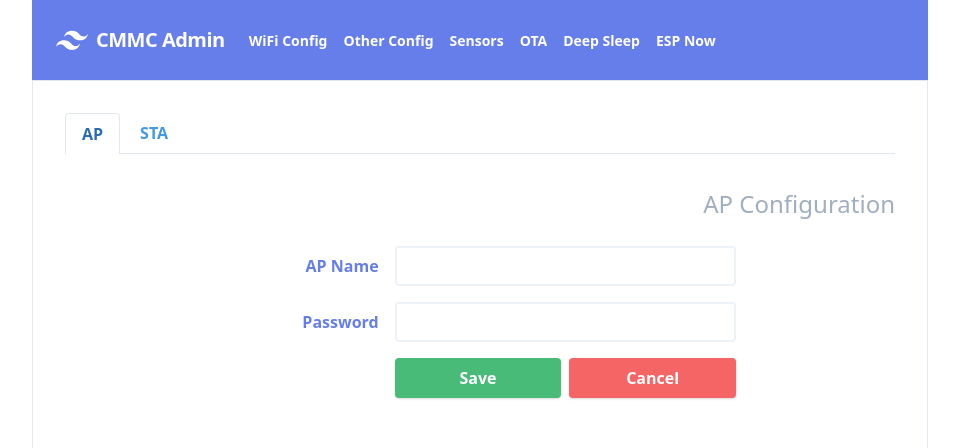
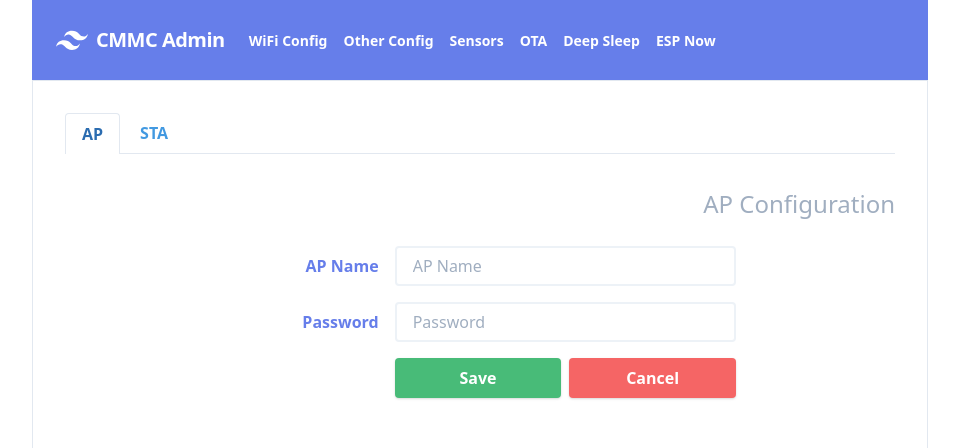
Before and after one commit to cmmakerclub/CMMC-Legend, a Vue app in the folder cmmc-admin-vue/: page / in a window 1280 px wide. Shown: the top 448 px of the page, without its empty margins (160-1119 px from the left). Built offline with nearby package versions, Linux system fonts and the light colour scheme; some icons are missing.

Commit message:
Add wifi-config switch tab

```diff
--- a/cmmc-admin-vue/src/components/wifi/AP.vue
+++ b/cmmc-admin-vue/src/components/wifi/AP.vue
@@ -16,7 +16,7 @@
                     </div>
                     <div class="md:w-2/3">
                         <input class="appearance-none border-2 border-gray-200 rounded w-full py-2 px-4 text-gray-700 leading-tight focus:outline-none focus:bg-white focus:border-purple-500"
-                               id="ap-name" type="text" value="">
+                               id="ap-name" type="text" value="" placeholder="AP Name">
                     </div>
                 </div>
             </div>
@@ -29,7 +29,7 @@
                     </div>
                     <div class="md:w-2/3">
                         <input class="appearance-none border-2 border-gray-200 rounded w-full py-2 px-4 text-gray-700 leading-tight focus:outline-none focus:bg-white focus:border-purple-500"
-                               id="password" type="text" value="">
+                               id="password" type="text" value="" placeholder="Password">
                     </div>
                 </div>
             </div>
--- a/cmmc-admin-vue/src/components/wifi/STA.vue
+++ b/cmmc-admin-vue/src/components/wifi/STA.vue
@@ -17,7 +17,7 @@
                         </div>
                         <div class="md:w-2/3">
                             <input class="appearance-none border-2 border-gray-200 rounded w-full py-2 px-4 text-gray-700 leading-tight focus:outline-none focus:bg-white focus:border-purple-500"
-                                   id="ap-name" type="text" value="">
+                                   id="ap-name" type="text" value="" placeholder="SSID">
                         </div>
                     </div>
                 </div>
@@ -30,7 +30,7 @@
                         </div>
                         <div class="md:w-2/3">
                             <input class="appearance-none border-2 border-gray-200 rounded w-full py-2 px-4 text-gray-700 leading-tight focus:outline-none focus:bg-white focus:border-purple-500"
-                                   id="password" type="text" value="">
+                                   id="password" type="text" value="" placeholder="Password">
                         </div>
                     </div>
                 </div>
--- a/cmmc-admin-vue/src/components/wifi/WiFiConfig.vue
+++ b/cmmc-admin-vue/src/components/wifi/WiFiConfig.vue
@@ -2,29 +2,54 @@
     <div>
         <ul class="flex border-b">
             <li class="-mb-px mr-1">
-                <a class="bg-white inline-block border-l border-t border-r rounded-t py-2 px-4 text-blue-700 font-semibold"
-                   href="#">AP</a>
+                <span class="bg-white inline-block py-2 px-4 text-blue-700 font-semibold"
+                      :class="{'border-l border-t border-r rounded-t' : isActiveAP}"
+                      style="cursor: pointer"
+                      @click="open_ap_tab">AP</span>
             </li>
             <li class="mr-1">
-                <a class="bg-white inline-block py-2 px-4 text-blue-500 hover:text-blue-800 font-semibold"
-                   href="#">STA</a>
+                <span class="bg-white inline-block py-2 px-4 text-blue-500 hover:text-blue-800 font-semibold"
+                      :class="{'border-l border-t border-r rounded-t' : isActiveSTA}"
+                      @click="open_sta_tab">STA</span>
             </li>
         </ul>
 
-        <AP/>
+        <div v-if="isActiveAP">
+            <AP/>
+        </div>
+
+        <div v-if="isActiveSTA">
+            <STA/>
+        </div>
 
     </div>
 </template>
 
 <script>
   import AP from './AP'
-  // import STA from './STA'
+  import STA from './STA'
 
   export default {
     name: 'WiFiConfig',
     components: {
       AP,
-      // STA,
+      STA,
+    },
+    data: function () {
+      return {
+        isActiveAP: true,
+        isActiveSTA: false,
+      }
+    },
+    methods: {
+      open_ap_tab: function () {
+        this.isActiveAP = true
+        this.isActiveSTA = false
+      },
+      open_sta_tab: function () {
+        this.isActiveAP = false
+        this.isActiveSTA = true
+      },
     },
   }
 </script>
```
